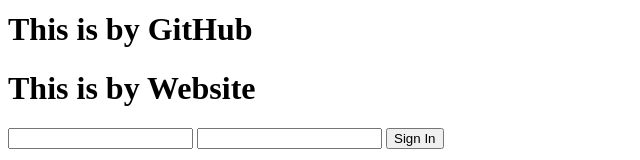
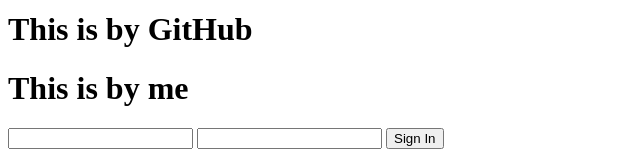
Before and after one commit to mahbub500/Hello, a plain HTML site: page index.html in a window 1280 px wide. Shown: the part 127-287 px from the top of the page, without its empty margins (0-640 px from the left). Drawn offline with Linux system fonts and the light colour scheme.

Commit message:
Update index.html

```diff
--- a/index.html
+++ b/index.html
@@ -9,7 +9,7 @@
 	<h1> This is by GitHub </h1>
 	<h1> This is by GitHub </h1>
 	<h1> This is by GitHub </h1>
-	<h1> This is by Website </h1>
+	<h1> This is by me </h1>
 	<form action="" name="myForm">
 	<input type="text" name="UserName">
 	<input type="Password" name="Password">
```
